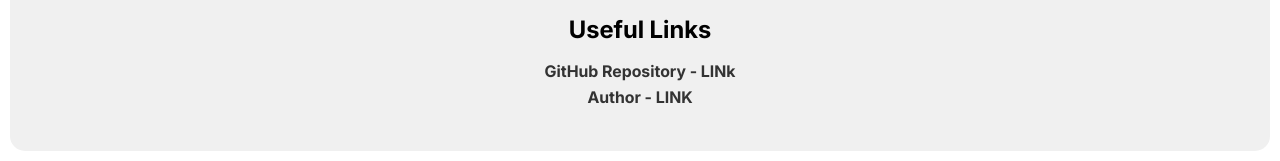
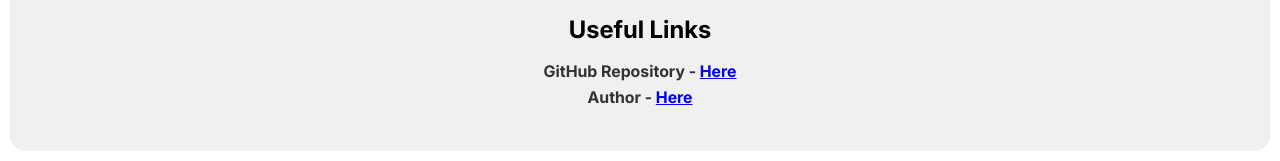
Before and after one commit to yaragirodev/psland-site, a plain HTML site: page index.html in a window 1280 px wide. Shown: the part 358-519 px from the top of the page. Drawn offline with Linux system fonts and the light colour scheme.

Commit message:
update links

```diff
--- a/index.html
+++ b/index.html
@@ -29,8 +29,8 @@
             <p>All modifications are done at your own risk. The author is not responsible for ‘bricked’ consoles or PSN bans. Read the instructions carefully!</p>
             <br>
             <h2>Useful Links</h2>
-            <p>GitHub Repository - LINk</p>
-            <p>Author - LINK</p>
+            <p>GitHub Repository - <a href="https://github.com/yaragirodev/psland-site">Here</a> </p>
+            <p>Author - <a href="https://github.com/yaragirodev">Here</a></p>
         </div>
     </body>
 </html>
```
